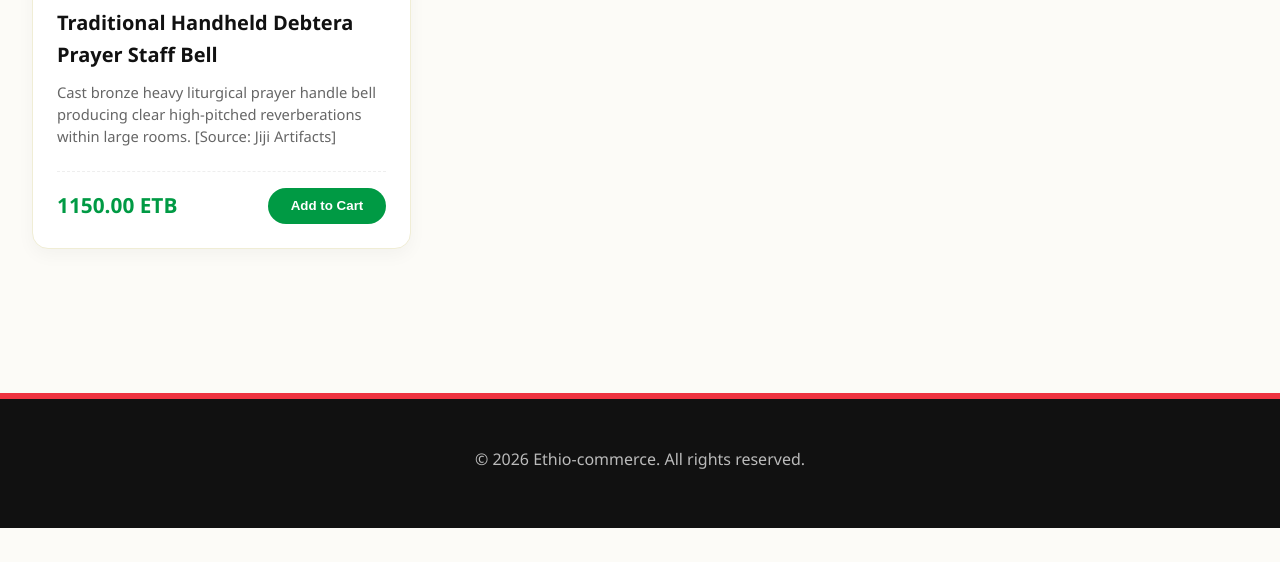
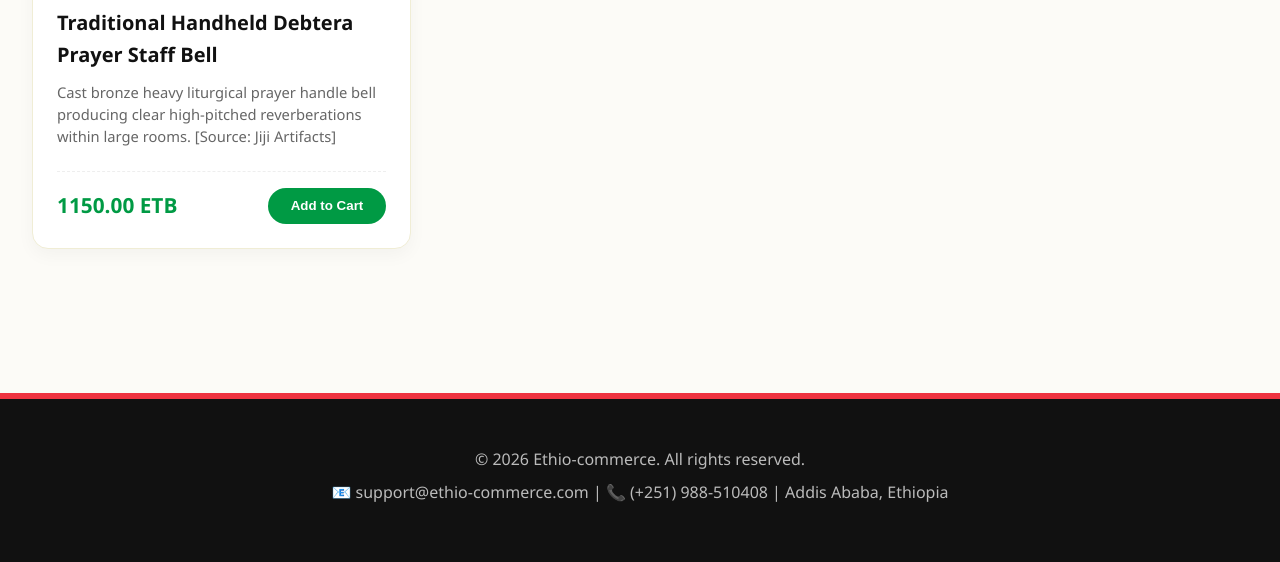
Before and after one commit to kidjohn752/ethiocom, a plain HTML site: page products.html in a window 1280 px wide. Shown: the part 11237-11799 px from the top of the page. Before the commit the page ends 11765 px from the top, so only its background shows below. Drawn offline with Linux system fonts and the light colour scheme; sample sign-in values are in the browser's storage.

Commit message:
products.html

```diff
--- a/products.html
+++ b/products.html
@@ -63,6 +63,7 @@
 
     <footer>
         <p>© 2026 Ethio-commerce. All rights reserved.</p>
+        <p>📧 support@ethio-commerce.com | 📞 (+251) 988-510408 | Addis Ababa, Ethiopia</p>
     </footer>
 
     <script src="product.js"></script>
```
